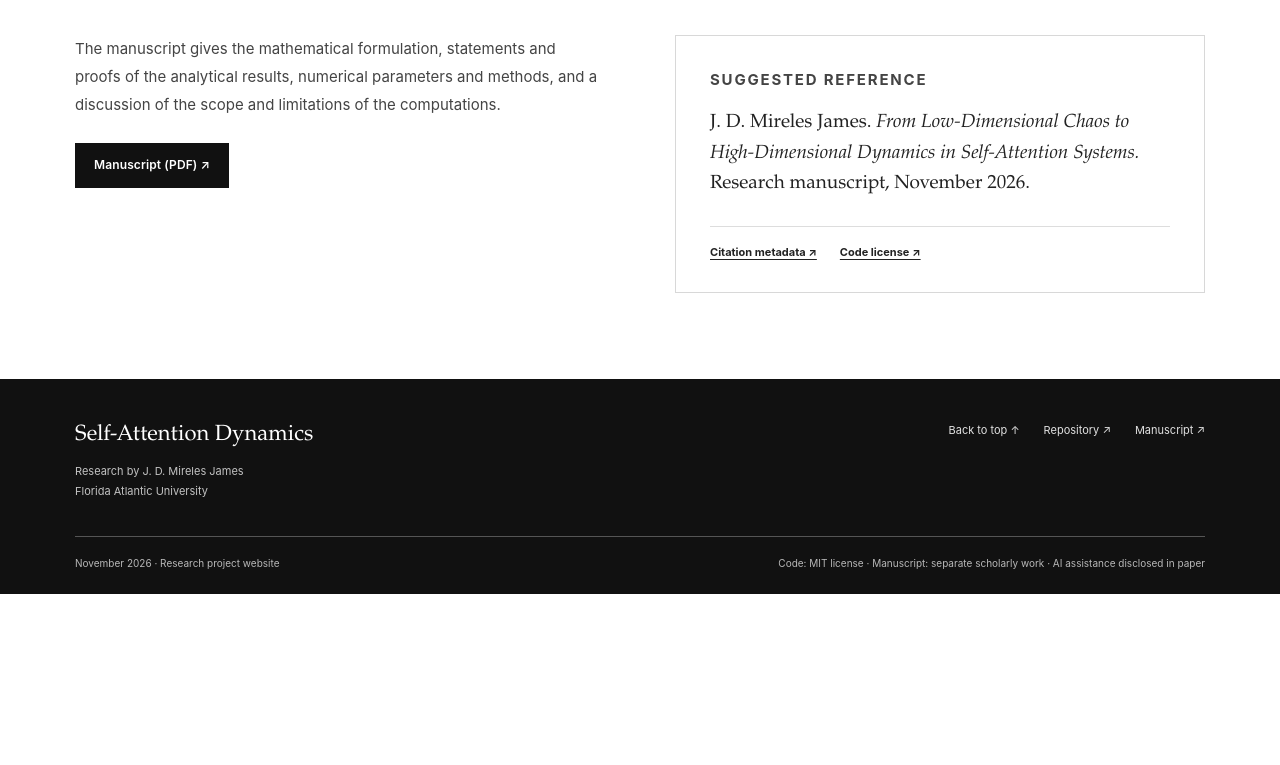
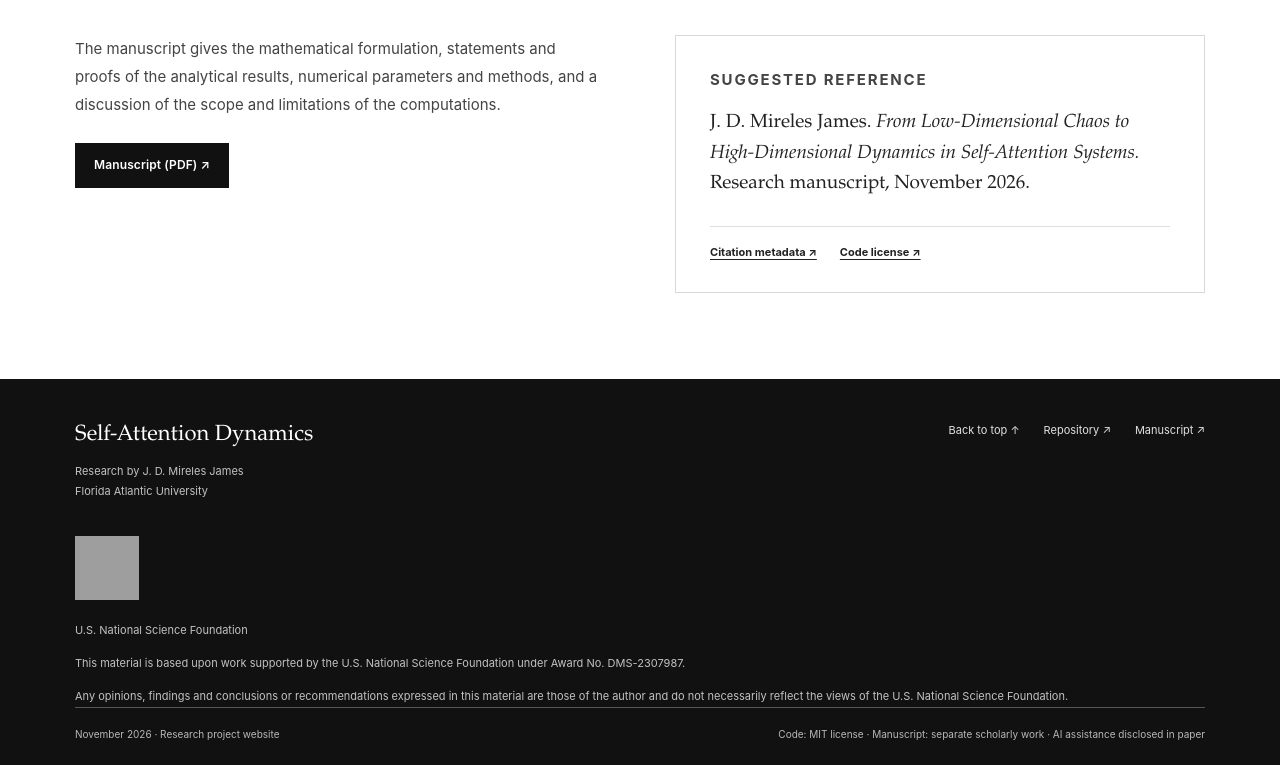
Before and after one commit to J-mireles-james/self-attention-dynamics, a plain HTML site: page docs/index.html in a window 1280 px wide. Shown: the part 3685-4450 px from the top of the page. Before the commit the page ends 4279 px from the top, so only its background shows below. Drawn offline with Linux system fonts and the light colour scheme; grey boxes are pictures that could not be loaded.

Commit message:
Acknowledge NSF support with seal and award number in site footer

```diff
--- a/docs/index.html
+++ b/docs/index.html
@@ -195,6 +195,16 @@ recompute = <span class="code-accent">false</span>;  <span class="code-comment">
         <div><strong>Self-Attention Dynamics</strong><p>Research by J. D. Mireles James<br>Florida Atlantic University</p></div>
         <div class="footer-links"><a href="#top">Back to top ↑</a><a href="https://github.com/J-mireles-james/self-attention-dynamics">Repository ↗</a><a href="https://github.com/J-mireles-james/self-attention-dynamics/blob/main/paper/chaosTransformers.pdf">Manuscript ↗</a></div>
       </div>
+      <div class="container funding-acknowledgment" aria-label="Funding acknowledgment">
+        <a class="nsf-seal-link" href="https://www.nsf.gov/" aria-label="U.S. National Science Foundation website">
+          <img class="nsf-seal" src="https://upload.wikimedia.org/wikipedia/commons/5/56/NSF_logo.svg" alt="U.S. National Science Foundation seal" width="64" height="64" loading="lazy" decoding="async">
+        </a>
+        <div class="funding-copy">
+          <p class="funding-heading">U.S. National Science Foundation</p>
+          <p class="funding-statement">This material is based upon work supported by the U.S. National Science Foundation under Award No. DMS-2307987.</p>
+          <p class="funding-disclaimer">Any opinions, findings and conclusions or recommendations expressed in this material are those of the author and do not necessarily reflect the views of the U.S. National Science Foundation.</p>
+        </div>
+      </div>
       <div class="container footer-bottom"><span>November 2026 · Research project website</span><span>Code: MIT license · Manuscript: separate scholarly work · AI assistance disclosed in paper</span></div>
     </footer>
   </div>
```
